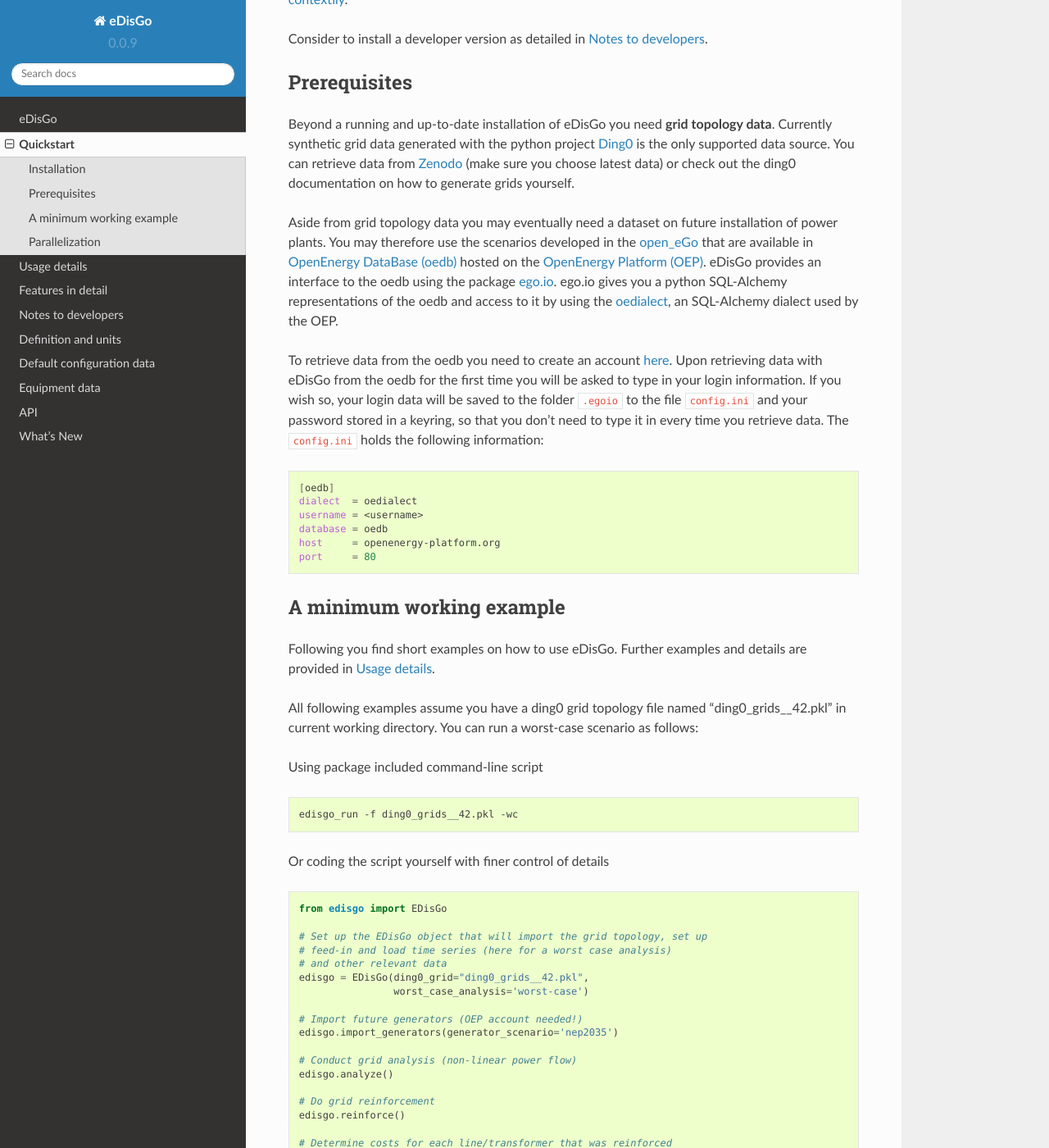
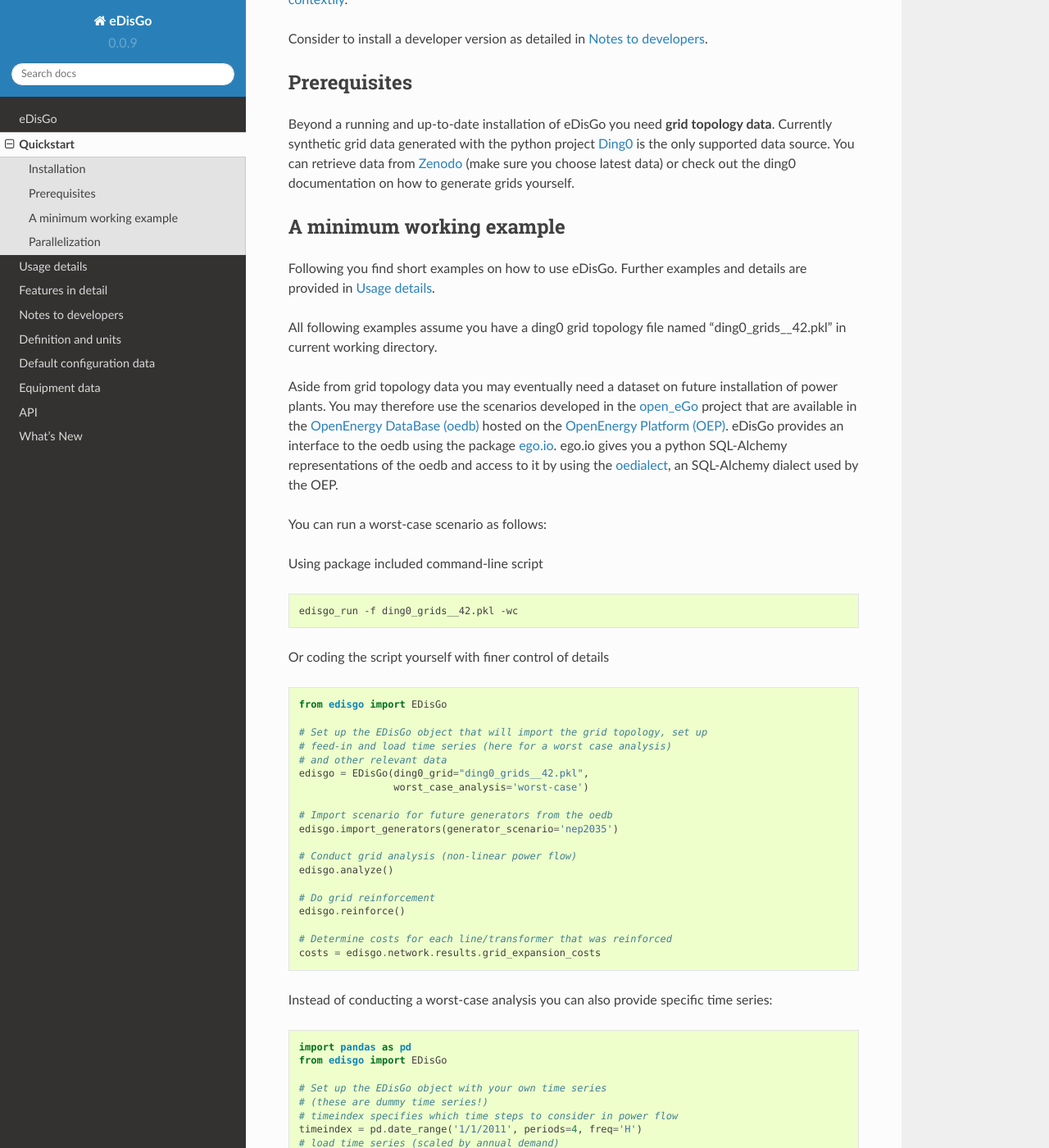
Before and after one commit to openego/eDisGo, a Sphinx documentation site: the page built from doc/quickstart.rst, in a window 1280 px wide and 1400 px high, scrolled down 391 px. Shown: the whole window at 82% size. Built offline with Sphinx 7.4.7 and the Read the Docs theme 2.0.0, drawn with Linux system fonts in a browser that asks for light colours; formulas are drawn with MathJax 3; some of the changed text lies outside the part shown.

Commit message:
Proper session handling and readonly usage (#160)
* Change egoio requirements to only allow versions where no token is required

* Adapt documentation

* Remove db section from config

* Add contextmanager for session handling

* Update whatsnew

```diff
--- a/doc/quickstart.rst
+++ b/doc/quickstart.rst
@@ -28,27 +28,6 @@ is the only supported data source. You can retrieve data from `Zenodo <https://z
 (make sure you choose latest data) or check
 out the ding0 documentation on how to generate grids yourself.
 
-Aside from grid topology data you may eventually need a dataset on future installation of power plants. You
-may therefore use the scenarios developed in the `open_eGo <https://openegoproject.wordpress.com>`_ that
-are available in `OpenEnergy DataBase (oedb) <https://openenergy-platform.org/dataedit/>`_ hosted on the `OpenEnergy Platform (OEP) <https://oep.iks.cs.ovgu.de/>`_.
-eDisGo provides an interface to the oedb using the package `ego.io <https://github.com/openego/ego.io>`_. ego.io gives you a python SQL-Alchemy representations of
-the oedb and access to it by using the `oedialect <https://github.com/openego/oedialect>`_, an SQL-Alchemy dialect used by the OEP.
-
-To retrieve data from the oedb you need to create an account `here <http://openenergy-platform.org/login/>`_.
-Upon retrieving data with eDisGo from the oedb for the first time you will be asked to type in your login information.
-If you wish so, your login data will be saved to the folder ``.egoio`` to the file
-``config.ini`` and your password stored in a keyring, so that you don't need to type it in every time you retrieve data.
-The ``config.ini`` holds the following information:
-
-.. code-block:: bash
-
-  [oedb]
-  dialect  = oedialect
-  username = <username>
-  database = oedb
-  host     = openenergy-platform.org
-  port     = 80
-
 .. _edisgo-mwe:
 
 A minimum working example
@@ -57,6 +36,13 @@ A minimum working example
 Following you find short examples on how to use eDisGo. Further examples and details are provided in :ref:`usage-details`.
 
 All following examples assume you have a ding0 grid topology file named "ding0_grids__42.pkl" in current working directory.
+
+Aside from grid topology data you may eventually need a dataset on future installation of power plants. You
+may therefore use the scenarios developed in the `open_eGo <https://openegoproject.wordpress.com>`_ project that
+are available in the `OpenEnergy DataBase (oedb) <https://openenergy-platform.org/dataedit/>`_ hosted on the `OpenEnergy Platform (OEP) <https://oep.iks.cs.ovgu.de/>`_.
+eDisGo provides an interface to the oedb using the package `ego.io <https://github.com/openego/ego.io>`_. ego.io gives you a python SQL-Alchemy representations of
+the oedb and access to it by using the `oedialect <https://github.com/openego/oedialect>`_, an SQL-Alchemy dialect used by the OEP.
+
 You can run a worst-case scenario as follows:
 
 Using package included command-line script
@@ -77,7 +63,7 @@ Or coding the script yourself with finer control of details
     edisgo = EDisGo(ding0_grid="ding0_grids__42.pkl",
                     worst_case_analysis='worst-case')
 
-    # Import future generators (OEP account needed!)
+    # Import scenario for future generators from the oedb
     edisgo.import_generators(generator_scenario='nep2035')
 
     # Conduct grid analysis (non-linear power flow)
@@ -152,13 +138,11 @@ using the provided API for the oemof demandlib and the OpenEnergy DataBase:
 		     index=timeindex)
     edisgo = EDisGo(
         ding0_grid="ding0_grids__42.pkl",
+        generator_scenario='ego100',
         timeseries_load='demandlib',
         timeseries_generation_fluctuating='oedb',
         timeseries_generation_dispatchable=timeseries_generation_dispatchable,
         timeindex=timeindex)
-
-    # Import future generators for ego100 scenario
-    edisgo.import_generators(generator_scenario='ego100')
 
     # Do grid reinforcement
     edisgo.reinforce()
--- a/doc/whatsnew/v0-0-10.rst
+++ b/doc/whatsnew/v0-0-10.rst
@@ -7,7 +7,8 @@ Changes
 -------
 * Updated to networkx 2.0
 * Changed data of transformers `#240 <https://github.com/openego/ding0/issues/240>`_
+* Proper session handling and readonly usage (PR `#160 <https://github.com/openego/eDisGo/pull/160>`_)
 
 Bug fixes
 ----------
-* Corrected calculation of current from pypsa power flow results (PR #153 `#153 <https://github.com/openego/eDisGo/pull/153>`_).
+* Corrected calculation of current from pypsa power flow results (PR `#153 <https://github.com/openego/eDisGo/pull/153>`_).
--- a/setup.py
+++ b/setup.py
@@ -31,7 +31,7 @@ setup(
     author_email='',
     description='A python package for distribution grid analysis and optimization',
     install_requires=[
-	    'demandlib',
+	'demandlib',
         'ding0 >= 0.1.12',
         'networkx >= 2.0 ',
         'shapely >= 1.5.12, <= 1.6.3',
```
Also changed, not shown: other parts of doc/quickstart.rst (+3 -3 lines), 6 other files.
